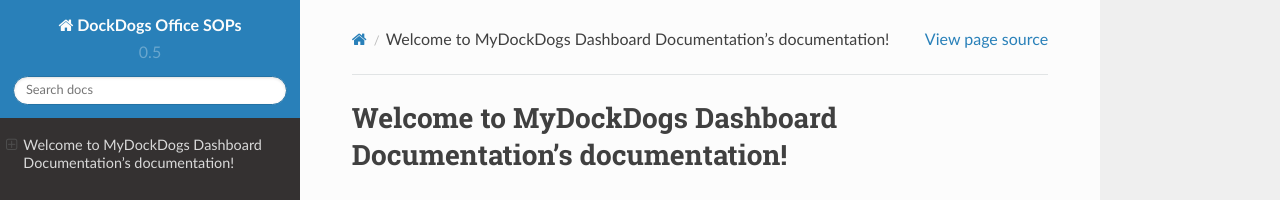
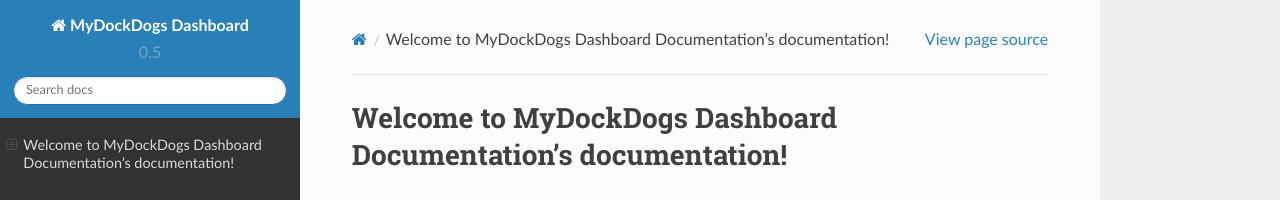
Before and after one commit to DockDogs/MyDockDogsDashboard, a Sphinx documentation site: the page built from source/index.rst, in a window 1280 px wide. Shown: the top 200 px of the page. Built offline with Sphinx 7.4.7 and the Read the Docs theme 2.0.0, drawn with Linux system fonts in a browser that asks for light colours; pages that are not in the unit, such as notebooks, are missing from menus.

Commit message:
Screwed up conf.py

```diff
--- a/source/conf.py
+++ b/source/conf.py
@@ -62,7 +62,7 @@
 master_doc = 'index'
 
 # General information about the project.
-project = u'DockDogs Office SOPs'
+project = u'MyDockDogs Dashboard'
 copyright = u'2016, DockDogs Worldwide'
 author = u'DockDogs Worldwide'
 
```
